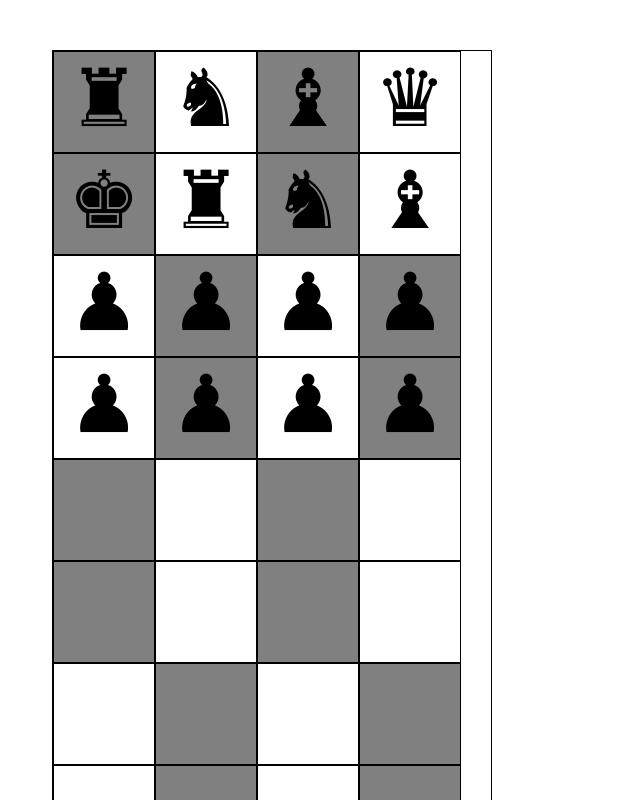
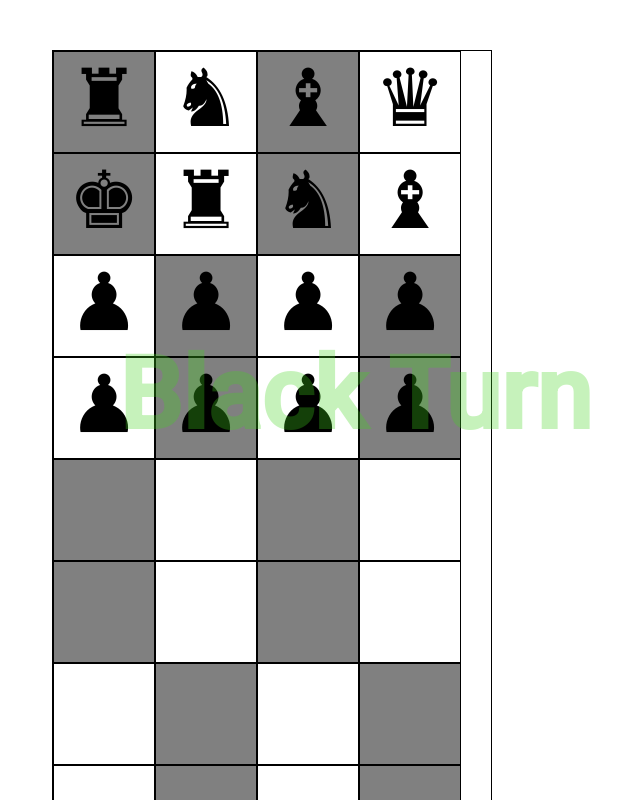
Before and after one commit to tbivash3/ChessAIEngine, an Angular app: page / in a window 1280 px wide. Shown: the top 800 px of the page, without its empty margins (368-1008 px from the left). Built offline with nearby package versions, Linux system fonts and the light colour scheme.

Commit message:
Add Two Player turn

```diff
--- a/src/app/app.component.html
+++ b/src/app/app.component.html
@@ -1,5 +1,6 @@
+<h1 class="player-info">{{player}}</h1>
+
 <div id="container">
-
   <div class='side-bar'>
 
     <div class="deadPieceContainer">
--- a/src/app/app.component.scss
+++ b/src/app/app.component.scss
@@ -1,3 +1,11 @@
+h1 {
+    position: absolute;
+    top: 42%;
+    left: 38%;
+    font-size: 100px;
+    color: rgba(66, 212, 30, 0.3);
+}
+
 #container {
     display: flex;
     justify-content: center;
--- a/src/app/app.component.ts
+++ b/src/app/app.component.ts
@@ -14,6 +14,8 @@ import { BoardUtil } from './utility/board.util';
   styleUrls: ['./app.component.scss']
 })
 export class AppComponent implements OnInit, AfterViewInit {
+
+  player = "Black Turn"
 
   PIECE_BLACK_INDEX = 0;
 
@@ -222,6 +224,8 @@ export class AppComponent implements OnInit, AfterViewInit {
       this.boardConfiguration[sourceIndex] = ['', ''];
 
       this.currentPlayer = this.currentPlayer === this.playerOne ? this.playerTwo : this.playerOne;
+
+      this.player = this.currentPlayer === this.playerOne ? "Black Turn" : "White Turn";
     }
   }
 
```
